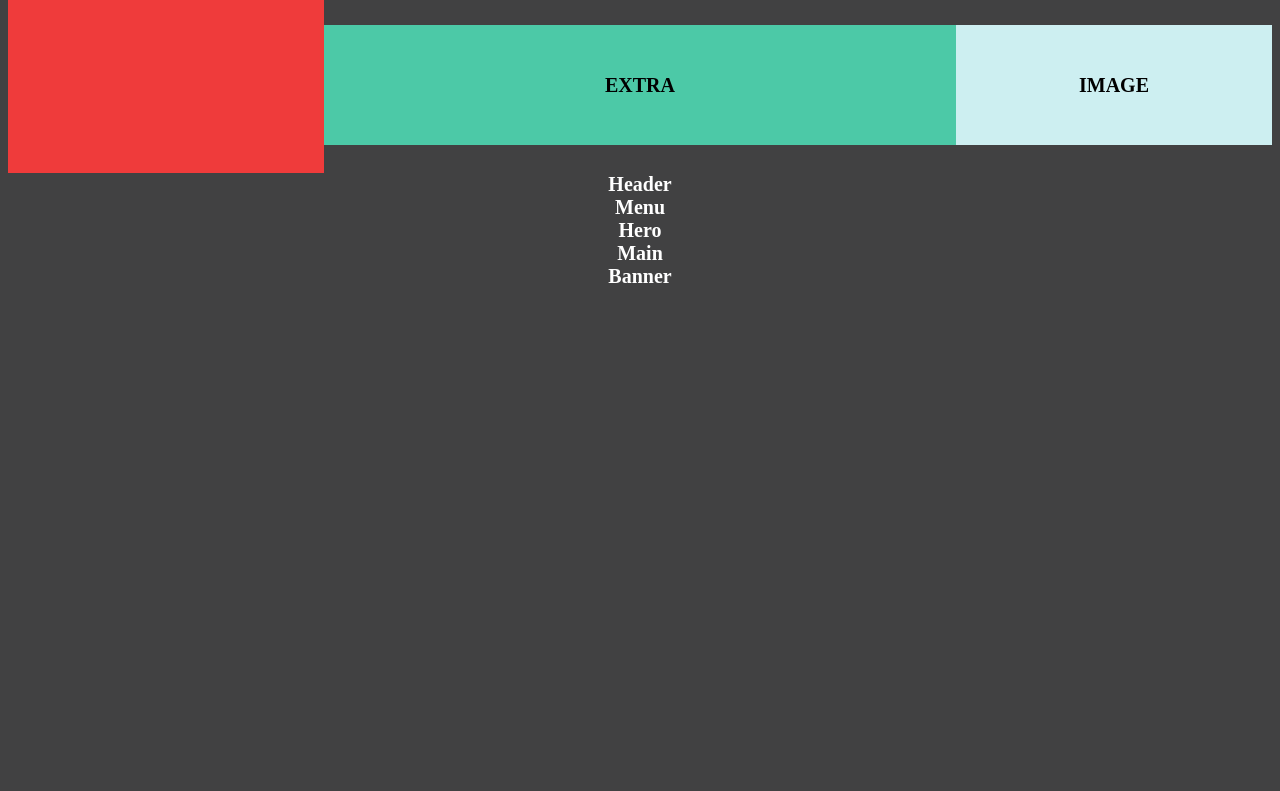
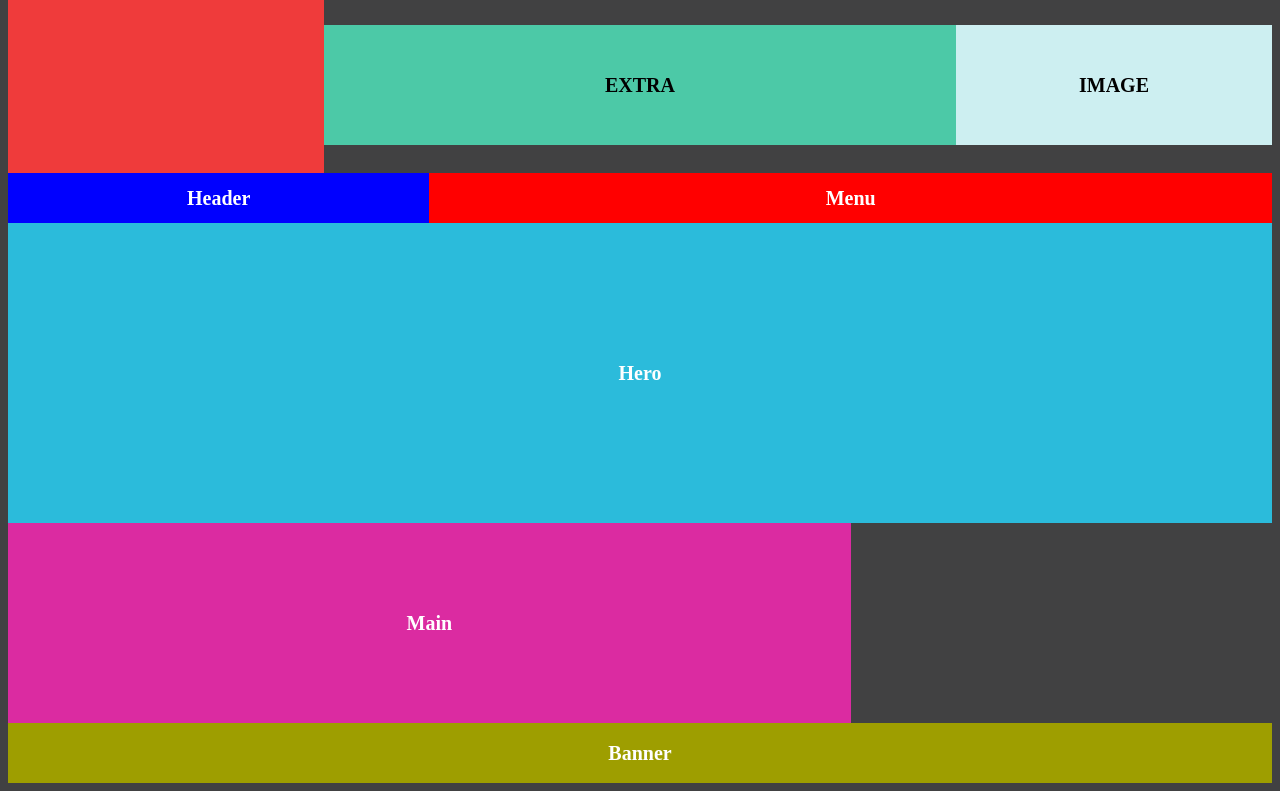
Before and after one commit to abhishek-dev-63/portfolio, a plain HTML site: page grid/grid-practice.html in a window 1280 px wide. Shown: the part 1275-2066 px from the top of the page. Before the commit the page ends 1571 px from the top, so only its background shows below. Drawn offline with Linux system fonts and the light colour scheme.

Commit message:
third task completed

```diff
--- a/grid/grid-practice.html
+++ b/grid/grid-practice.html
@@ -116,6 +116,36 @@
             color: #000;
             height: 120px;
         }
+        /*  */
+        .third-layout {
+            display: grid;
+            grid-template-columns: 1fr 1fr 1fr;
+            grid-template-rows: auto auto auto auto;
+        }
+        .head {
+            background-color: blue;
+            grid-column: 1 / 2;
+            height: 50px;
+        }
+        .menu-1 {
+            grid-column: 2 / 4;
+            background-color: red;
+        }
+        .hero-main {
+            grid-column: 1 / 4;
+            background-color: rgb(43, 187, 219);
+            height: 300px;
+        }
+        .main-wrap {
+            grid-column: 1 / 3;
+            background-color: rgb(219, 43, 161);
+            height: 200px;
+        }
+        .main-banner {
+            grid-column: 1 / 4;
+            height: 60px;
+            background-color: rgb(158, 158, 0);
+        }
     </style>
 </head>
 <body>
@@ -142,10 +172,10 @@
 
     <div class="third-layout">
         <div class="template head">Header</div>
-        <div class="template head">Menu</div>
-        <div class="template head">Hero</div>
-        <div class="template head">Main</div>
-        <div class="template head">Banner</div>
+        <div class="template menu-1">Menu</div>
+        <div class="template hero-main">Hero</div>
+        <div class="template main-wrap">Main</div>
+        <div class="template main-banner">Banner</div>
     </div>
 </body>
 </html>
```
